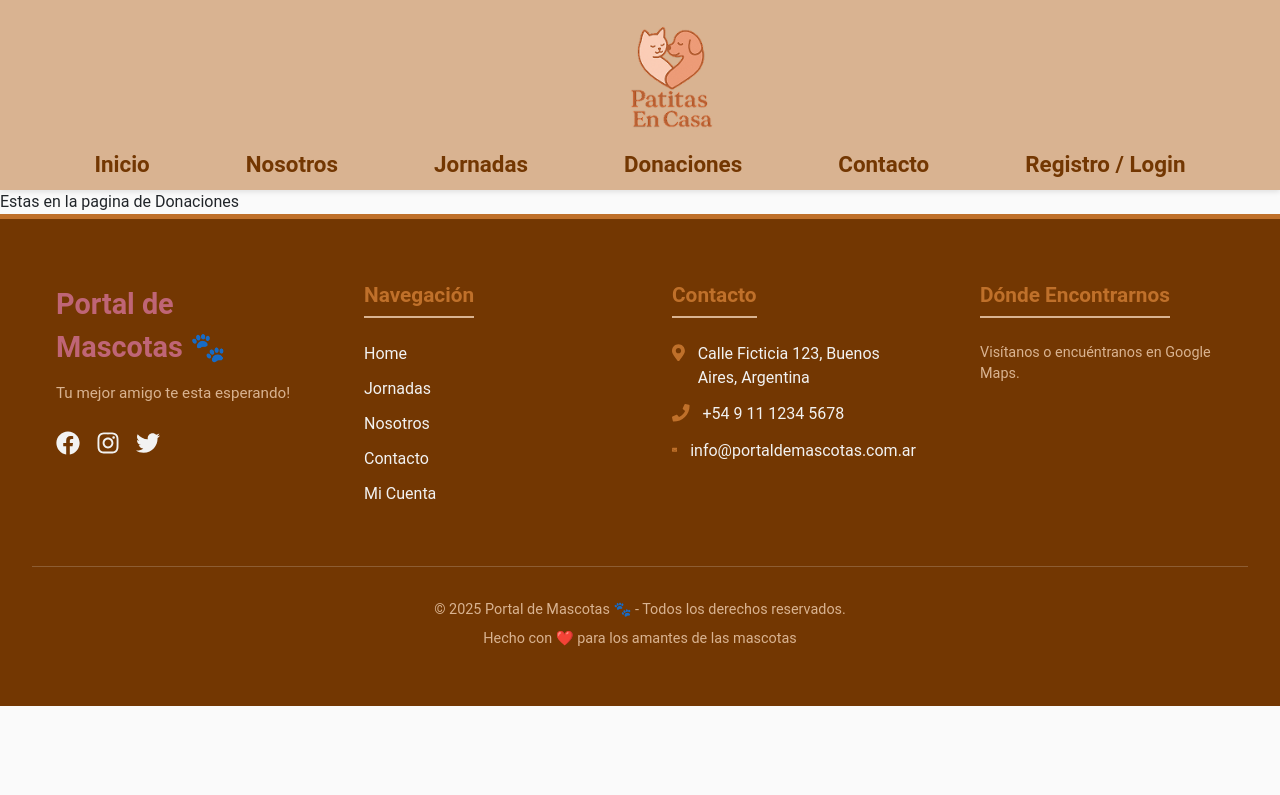
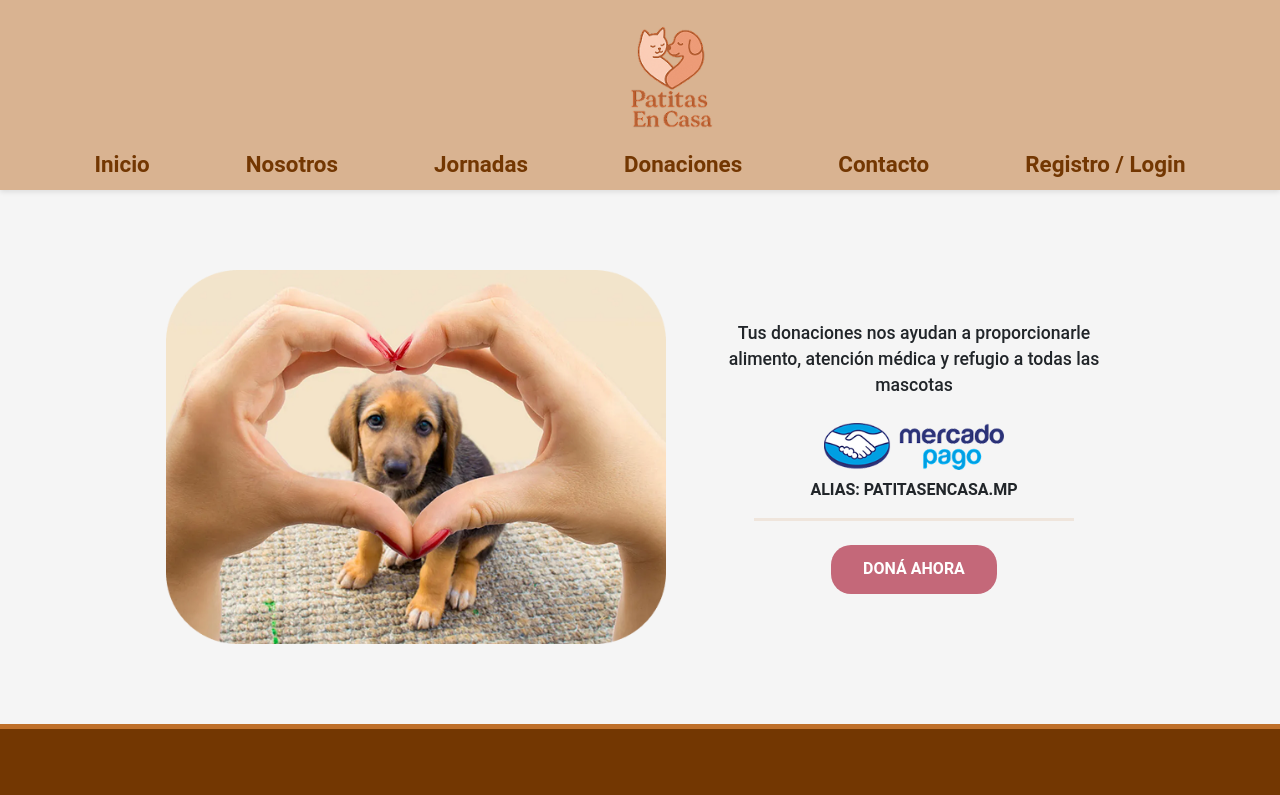
Before and after one commit to JesyGomez/PortalMascotas-PoloIT, a React (Create React App) app: page /donaciones in a window 1280 px wide. Shown: the top 795 px of the page. Built offline with nearby package versions, Linux system fonts and the light colour scheme.

Commit message:
Actualización de Donaciones

```diff
--- a/src/Donaciones/pages/Donaciones.jsx
+++ b/src/Donaciones/pages/Donaciones.jsx
@@ -1,8 +1,24 @@
+import React from 'react'
+import '../../styles/donaciones.css';
 
 export const Donaciones = ()=> {
   return (
-    <div>
-      Estas en la pagina de Donaciones
+    <div className="donaciones-container">
+      <div className="donaciones-img-section">
+        <img src="/perritoCorazon.png" alt="Perrito con manos en forma de corazón" />
+      </div>
+
+      <div className="donaciones-info">
+        <p className="donaciones-text">
+          Tus donaciones nos ayudan a proporcionarle alimento, atención médica y refugio a todas las mascotas
+        </p>
+
+        <img src="/mercadoPago.png" alt="Logo de Mercado Pago" className="mercado-logo" />
+        <p className="donaciones-alias">ALIAS: PATITASENCASA.MP</p>
+        <hr className="donaciones-linea" />
+
+        <button className="donaciones-btn">DONÁ AHORA</button>
+      </div>
     </div>
   )
 }
--- a/src/styles/donaciones.css
+++ b/src/styles/donaciones.css
@@ -0,0 +1,57 @@
+.donaciones-container {
+  display: flex;
+  justify-content: center;
+  align-items: center;
+  padding: 5rem 2rem;
+  background-color: #f5f5f5;
+  gap: 3rem;
+  flex-wrap: wrap;
+}
+
+.donaciones-img-section img {
+  max-width: 500px;
+  border-radius: 40px;
+}
+
+.donaciones-info {
+  max-width: 400px;
+  text-align: center;
+}
+
+.donaciones-text {
+  font-weight: 500;
+  font-size: 1.1rem;
+  margin-bottom: 1.5rem;
+}
+
+.mercado-logo {
+  width: 180px;
+  margin-bottom: 0.5rem;
+}
+
+.donaciones-alias {
+  font-weight: bold;
+  margin-bottom: 1rem;
+}
+
+.donaciones-linea {
+  border: none;
+  border-top: 3px solid #d9b391; /* mismo color que el fondo del navbar */
+  margin: 0 auto 1.5rem;
+  width: 80%;
+}
+
+.donaciones-btn {
+  background-color: #c46879;
+  color: white;
+  padding: 0.8rem 2rem;
+  border: none;
+  border-radius: 20px;
+  font-weight: bold;
+  cursor: pointer;
+  transition: background-color 0.3s ease;
+}
+
+.donaciones-btn:hover {
+  background-color: #a35664;
+}
--- a/src/styles/jornadas.css
+++ b/src/styles/jornadas.css
@@ -33,5 +33,6 @@
 @media (max-width: 576px) {
 .jornadas-container {
   justify-content: center;
+  margin: 0 1rem;
 }
 }
```
Also changed, not shown: public/mercadoPago.png (added), public/perritoCorazon.png (added).
